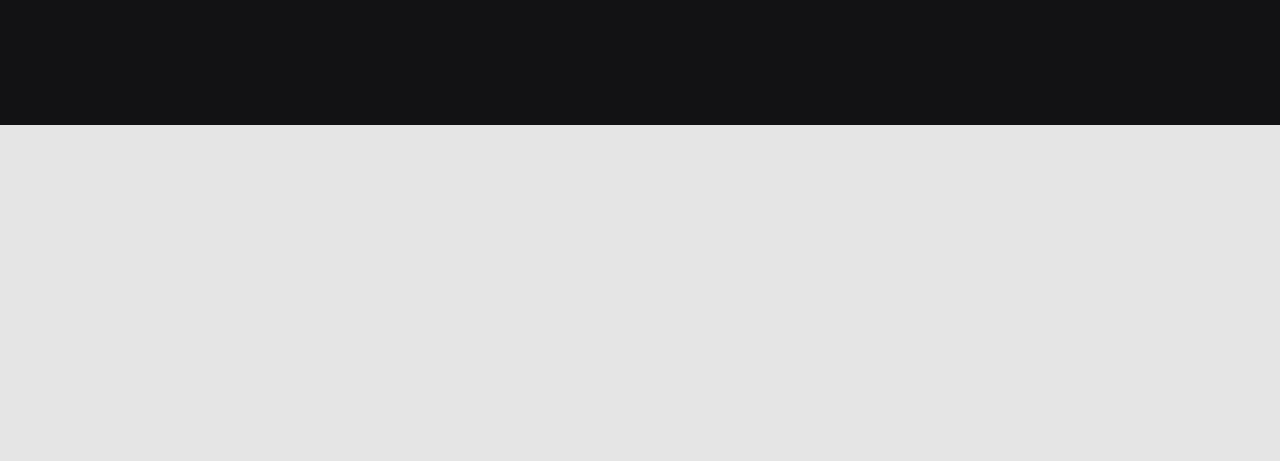
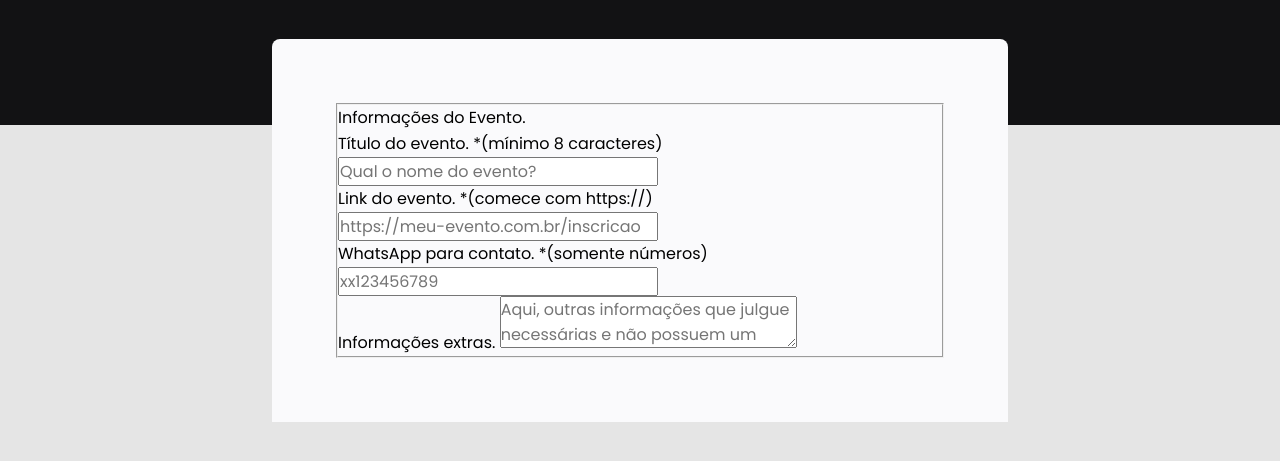
Before and after one commit to renancassiano-br/explorer-p3-form-event, a plain HTML site: page index.html in a window 1280 px wide. Shown: the part 243-704 px from the top of the page. Drawn offline with Linux system fonts and the light colour scheme.

Commit message:
:contruction: MODIFIED 'index.html', ADD form elements.
* Modificado './index.html'.
** Adicionados alguns elementos ao formulário.

* Modificado './assets/config/style.css'.
** Ajustes gerais para todos os elementos.
** Ajuste no form.

```diff
--- a/assets/config/style.css
+++ b/assets/config/style.css
@@ -1,13 +1,15 @@
 * {
   margin: 0;
   padding: 0;
+  box-sizing: border-box;
+  font-family: "Poppins", sans-serif;
+  font-size: 16px;
 }
 /* font-family: 'Archivo', sans-serif; */
 /* font-family: 'Poppins', sans-serif; */
 
 /* GERAL */
 body {
-  font-family: "Poppins", sans-serif;
   line-height: 26px;
   background: #E5E5E5;
 }
@@ -28,6 +30,13 @@ body::before {
 .page {
   width: 736px;
   margin: 80px auto 0;
+}
+
+form {
+  background: #FAFAFC;
+  margin-top: 42px;
+  padding: 64px;
+  border-radius: 8px 8px 0 0;
 }
 
 /* FIM GERAL */
--- a/index.html
+++ b/index.html
@@ -24,7 +24,27 @@
         </p>
       </header>
       <form>
-
+        <fieldset>
+          <div class="element-field">
+            <legend>Informações do Evento.</legend>
+            <div class="input-wrapper">
+              <label for="titulo">Título do evento. *<span>(mínimo 8 caracteres)</span></label>
+              <input type="text" id="titulo" placeholder="Qual o nome do evento?">
+            </div>
+            <div class="input-wrapper">
+              <label for="link">Link do evento. *<span>(comece com https://)</span></label>
+              <input type="text" id="link" placeholder="https://meu-evento.com.br/inscricao">
+            </div>
+            <div class="input-wrapper">
+              <label for="whatsapp">WhatsApp para contato. *<span>(somente números)</span></label>
+              <input type="text" id="whatsapp" placeholder="xx123456789">
+            </div>
+            <div class="input-wrapper">
+              <label for="info">Informações extras.</label>
+              <textarea id="info" placeholder="Aqui, outras informações que julgue necessárias e não possuem um campo específico." ></textarea>
+            </div>
+          </div>
+        </fieldset>
       </form>
     </div>
   </body>
```
